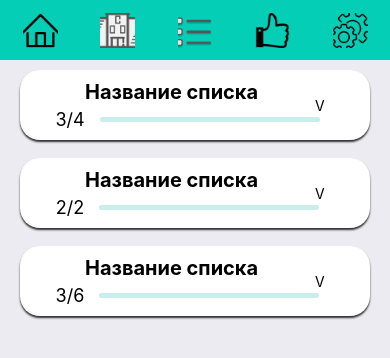
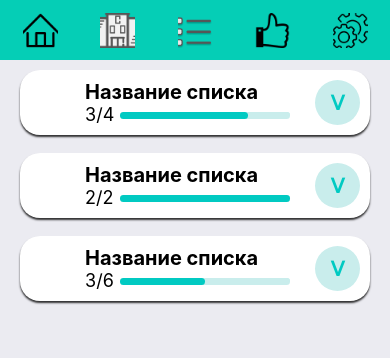
Before and after one commit to Stellarthoughts/opd-project-t3, a React Native app: screen /Tasks in a window 390 px wide. Shown: the top 358 px of the page. Built offline with nearby package versions, Linux system fonts and the light colour scheme.

Commit message:
Added ProgressBar

```diff
--- a/components/tasks/List.js
+++ b/components/tasks/List.js
@@ -4,9 +4,9 @@ import ListItem from "./ListItems";
 
 function List () {
     const [ListOfItems, getListItem] = useState([
-        {title: "Название списка", completedTask: "3", countTask: "4", idCompleted: "0", mas: [{name: "Название", id: 1}], index: 1},
-        {title: "Название списка", completedTask: "2", countTask: "2", idCompleted: "1", mas: [{name: "Название", id: 1}], index: 2},
-        {title: "Название списка", completedTask: "3", countTask: "6", idCompleted: "0", mas: [{name: "Название", id: 1}], index: 3},
+        {title: "Название списка", completedTask: "3", countTask: "4", idCompleted: "75%", mas: [{name: "Название", id: 1}], index: 1},
+        {title: "Название списка", completedTask: "2", countTask: "2", idCompleted: "100%", mas: [{name: "Название", id: 1}], index: 2},
+        {title: "Название списка", completedTask: "3", countTask: "6", idCompleted: "50%", mas: [{name: "Название", id: 1}], index: 3},
     ])
 
     return (
--- a/components/tasks/ListItems.js
+++ b/components/tasks/ListItems.js
@@ -1,5 +1,6 @@
 import React from 'react';
 import { StyleSheet, View, FlatList, Text } from 'react-native';
+import ProgressBar from './ProgressBar';
 
 function ListItem ({ el }) {
     return (
@@ -10,17 +11,25 @@ function ListItem ({ el }) {
             <View style={styles.info}>
                 <Text style={styles.title}>{el.title}</Text>
                 <View style={styles.tasks}>
-                    <Text style={styles.countTasks}>{el.completedTask}</Text>
-                    <Text style={styles.countTasks}>/</Text>
-                    <Text style={styles.countTasks}>{el.countTask}</Text>
+                    <View style={styles.tasksInfo}>
+                        <Text style={styles.countTasks}>{el.completedTask}</Text>
+                        <Text style={styles.countTasks}>/</Text>
+                        <Text style={styles.countTasks}>{el.countTask}</Text>
+                    </View>
                     <View style={styles.progressBar}>
                         <View style={styles.progressBarValue}></View>
+                        <ProgressBar
+                            height={7}
+                            backgroundColor={'#C9EDEC'}
+                            completedColor={'#01CAC2'}
+                            percentage={el.idCompleted}
+                        />
                     </View>
                 </View>
             </View>
             <View style={styles.open}>
                 <View style={styles.openCircle}>
-                    <Text>V</Text>
+                    <Text style={styles.openText}>ᐯ</Text>
                 </View>
             </View>
         </View>
@@ -66,8 +75,7 @@ const styles = StyleSheet.create({
 
     tasks: {
         flexDirection: "row",
-        marginTop: 5,
-        justifyContent: "center",
+        justifyContent: "space-between",
         alignItems: "center",
     },
 
@@ -75,16 +83,18 @@ const styles = StyleSheet.create({
         fontSize: 18,
     },
 
+    tasksInfo: {
+        flex: 1,
+        flexDirection: "row",
+    },
+
     progressBar: {
         marginLeft: 15,
         marginRight: 15,
-        width: "100%",
+        width: 170,
         height: 5,
         backgroundColor: "#C9EDEC",
         borderRadius: 8,
-    },
-
-    progressBarValue: {
     },
 
     open: {
@@ -92,7 +102,19 @@ const styles = StyleSheet.create({
     },
 
     openCircle: {
-    }
+        justifyContent: "center",
+        alignItems: "center",
+        backgroundColor: "#C9EDEC",
+        width: 45,
+        height: 45,
+        borderRadius: 50,
+    },
+
+    openText: {
+        color: "#01CAC2",
+        fontSize: 20,
+        fontWeight: "bold",
+    },
 });
 
 export default ListItem;
--- /dev/null
+++ b/components/tasks/ProgressBar.js
@@ -0,0 +1,45 @@
+import React, {useState} from 'react';
+import { StyleSheet, View, FlatList, Text } from 'react-native';
+
+function ProgressBar ({navigation, percentage, height, backgroundColor, completedColor}) {
+    const [getPercentage, setPercentage] = useState(percentage);
+    const [getheight, setHeight] = useState(height);
+    const [getBackgroundColor, setBackgroundColor] = useState(backgroundColor);
+    const [getCompletedColor, setCompletedColor] = useState(completedColor);
+    return (
+        <View>
+            <View style={{justifyContent: 'center'}}>
+                <View
+                    style={{
+                        width: '100%',
+                        height: height,
+                        borderRadius: 5,
+                        backgroundColor: getBackgroundColor,
+                    }}
+                />
+                <View
+                    style={{
+                        width: getPercentage ? getPercentage : 0,
+                        height: height,
+                        borderRadius: 5,
+                        backgroundColor: getCompletedColor,
+                        position: 'absolute',
+                    }}
+                />
+            </View>
+        </View>
+    );
+}
+
+const styles = StyleSheet.create({
+    container: {
+        width: "100%",
+        flex: 1,
+        flexDirection: "row",
+        alignItems: 'flex-start',
+        justifyContent: 'center',
+    },
+
+});
+
+export default ProgressBar;
```
